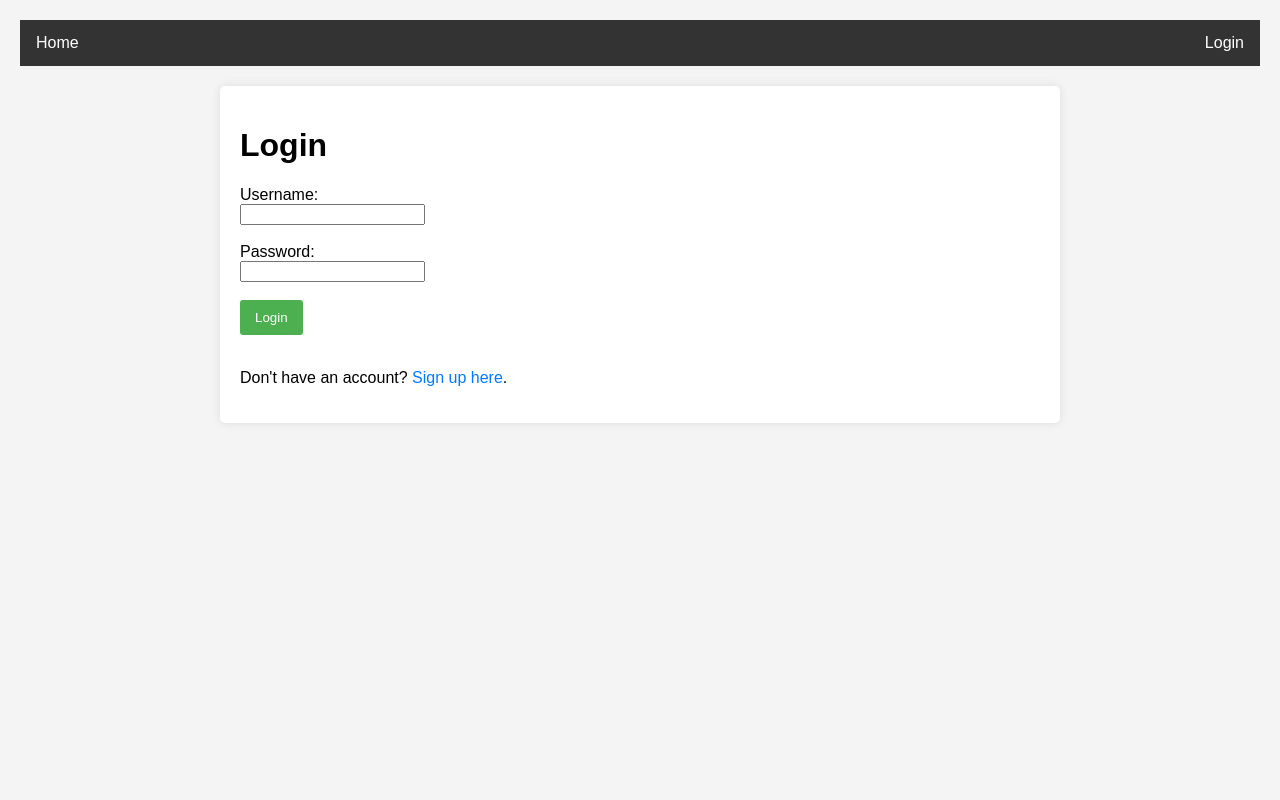
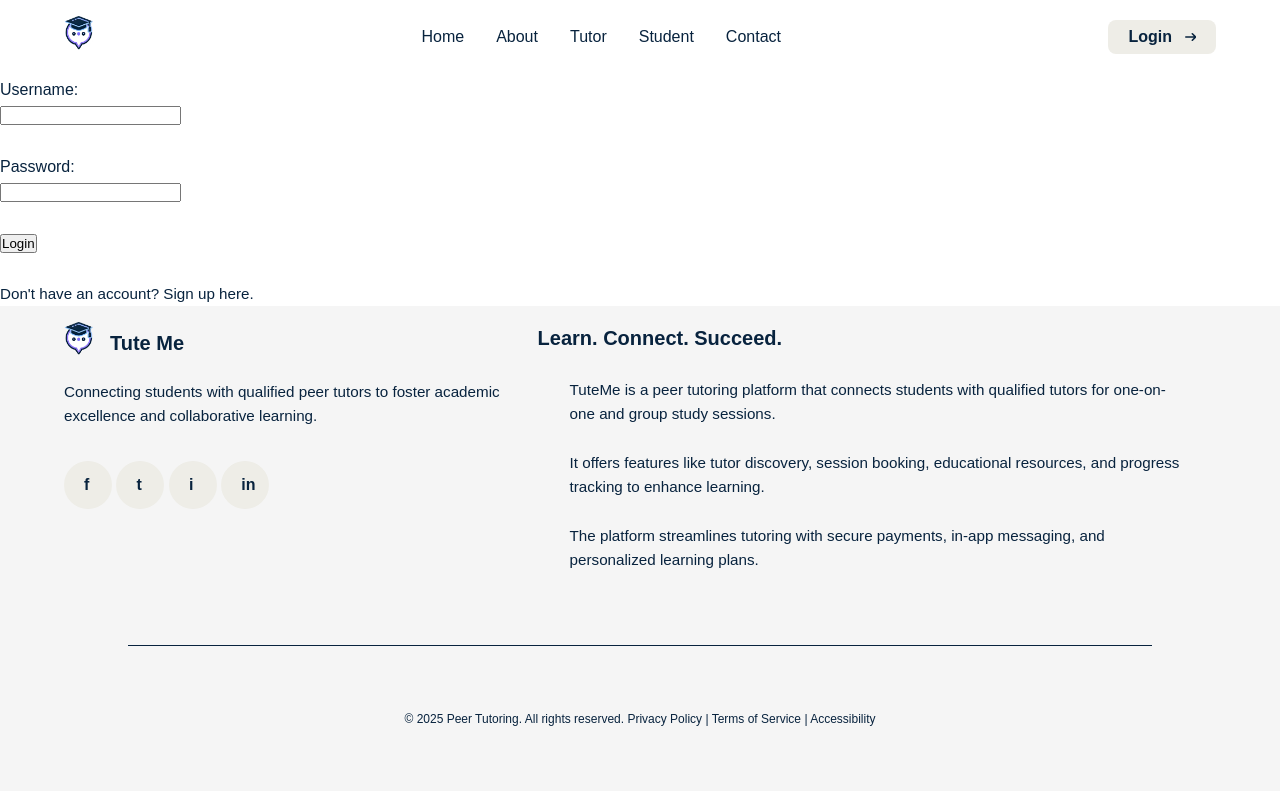
Before and after one commit to levs2424/PBDV-PROJECT, a Flask app: page /login in a window 1280 px wide. Run offline with Flask 3, Linux system fonts and the light colour scheme.

Commit message:
Header and Footer section styles with the loader completed

```diff
--- a/app.py
+++ b/app.py
@@ -89,7 +89,7 @@ def list_users():
 # Homepage
 @app.route('/')
 def index():
-    return redirect(url_for('login'))
+    return render_template('index.html')
 
 # Login
 @app.route('/login', methods=['GET', 'POST'])
--- /dev/null
+++ b/static/styles/style.css
@@ -0,0 +1,221 @@
+* {
+  margin: 0;
+  padding: 0;
+  box-sizing: border-box;
+}
+
+html {
+  scroll-behavior: smooth;
+}
+
+body {
+  background-color: #FFFFFF;
+  line-height: 1.6;
+  font-family: "Poppins", sans-serif;
+  font-weight: 500;
+  color: #08233E;
+}
+
+a {
+  color: #08233E;
+  text-decoration: none;
+  transition: color 0.3s ease-in-out;
+}
+a:hover {
+  color: #766EE4;
+}
+
+ul {
+  list-style: none;
+}
+
+li {
+  margin-bottom: 0;
+}
+
+h1,
+h2,
+h3 {
+  font-weight: 600;
+  color: #08233E;
+}
+
+h1 {
+  font-size: 3em;
+}
+
+h2 {
+  font-size: 1.75em;
+}
+
+h3 {
+  font-size: 1.25em;
+}
+
+p {
+  font-size: 0.95em;
+}
+
+.btn {
+  display: inline-flex;
+  align-items: center;
+  justify-content: center;
+  padding: 0.25rem 1.25rem;
+  background-color: #EEEDE7;
+  color: #08233e;
+  font-weight: 600;
+  border-radius: 0.5rem;
+  transition: color 0.2s, background-color 0.2s;
+}
+.btn:hover {
+  background-color: rgba(161, 171, 249, 0.5960784314);
+  color: #08233E;
+}
+.btn span {
+  width: 100%;
+}
+.btn .arrow-icon {
+  width: 1rem;
+  height: 1rem;
+  margin-left: 0.5rem;
+}
+
+header {
+  display: flex;
+  justify-content: center;
+  align-items: center;
+  position: fixed;
+  width: 100%;
+  padding: 1rem 4rem;
+  background-color: #FFFFFF;
+}
+header nav,
+header ul {
+  display: flex;
+  justify-content: space-between;
+  align-items: center;
+}
+header nav {
+  width: 100%;
+}
+header nav ul {
+  gap: 2rem;
+}
+
+footer {
+  display: grid;
+  grid-template-columns: repeat(5, 1fr);
+  grid-template-rows: repeat(5, 1fr);
+  grid-column-gap: 0px;
+  grid-row-gap: 0px;
+  gap: 2rem;
+  padding: 1rem 4rem;
+  background-color: #f5f5f5;
+}
+footer .contact {
+  grid-area: 1/1/4/3;
+}
+footer .contact .header {
+  margin-bottom: 2rem;
+}
+footer .contact .header div {
+  display: flex;
+  align-items: center;
+  gap: 1rem;
+  margin-bottom: 1rem;
+}
+footer .contact .links .btn {
+  width: 3rem;
+  height: 3rem;
+  border-radius: 100%;
+}
+footer .about {
+  grid-area: 1/3/4/6;
+}
+footer .about h3 {
+  margin-bottom: 1.5rem;
+}
+footer .about p {
+  padding: 0 2rem;
+}
+footer hr {
+  grid-area: 4/1/5/6;
+  margin: 2rem 4rem;
+  border: none;
+  border-top: 1px solid #08233E;
+}
+footer .copyright {
+  grid-area: 5/1/6/6;
+  text-align: center;
+  font-size: 0.75em;
+}
+
+.loader {
+  position: fixed;
+  top: 0;
+  left: 0;
+  width: 100%;
+  height: 100%;
+  background-color: #f5f5f5;
+  display: flex;
+  justify-content: center;
+  align-items: center;
+  z-index: 1000;
+}
+
+.loader .circle-container {
+  position: relative;
+  width: 3.75px;
+  height: 3.75px;
+}
+
+.loader .circle {
+  width: 1rem;
+  height: 1rem;
+  background-color: #08233E;
+  border-radius: 50%;
+  position: absolute;
+  animation: spinAndScale 1.5s infinite ease-in-out;
+}
+
+.loader .circle:nth-child(1) {
+  top: 0;
+  left: 0;
+  transform-origin: bottom right;
+}
+
+.loader .circle:nth-child(2) {
+  top: 0;
+  right: 0;
+  transform-origin: bottom left;
+}
+
+.loader .circle:nth-child(3) {
+  bottom: 0;
+  left: 0;
+  transform-origin: top right;
+}
+
+.loader .circle:nth-child(4) {
+  bottom: 0;
+  right: 0;
+  transform-origin: top left;
+}
+
+@keyframes spinAndScale {
+  0% {
+    transform: scale(1) rotate(0deg);
+  }
+  25% {
+    transform: scale(1.3) rotate(90deg);
+  }
+  50% {
+    transform: scale(1) rotate(180deg);
+  }
+  75% {
+    transform: scale(0.8) rotate(270deg);
+  }
+  100% {
+    transform: scale(1) rotate(360deg);
+  }
+}
--- a/templates/base.html
+++ b/templates/base.html
@@ -1,102 +1,49 @@
 <!-- templates/base.html -->
 <!DOCTYPE html>
 <html>
-<head>
-    <title>{% block title %}{% endblock %} - Peer Tutoring System</title>
-    <style>
-        body {
-            font-family: Arial, sans-serif;
-            margin: 0;
-            padding: 20px;
-            background-color: #f4f4f4;
-        }
-        .navbar {
-            background-color: #333;
-            overflow: hidden;
-            margin-bottom: 20px;
-        }
-        .navbar a {
-            float: left;
-            display: block;
-            color: white;
-            text-align: center;
-            padding: 14px 16px;
-            text-decoration: none;
-        }
-        .navbar a:hover {
-            background-color: #ddd;
-            color: black;
-        }
-        .container {
-            max-width: 800px;
-            margin: 0 auto;
-            background-color: white;
-            padding: 20px;
-            border-radius: 5px;
-            box-shadow: 0 0 10px rgba(0, 0, 0, 0.1);
-        }
-        .flash-messages {
-            margin-bottom: 20px;
-        }
-        .flash-messages p {
-            padding: 10px;
-            margin: 5px 0;
-            border-radius: 3px;
-        }
-        .flash-messages .success {
-            background-color: #d4edda;
-            color: #155724;
-        }
-        .flash-messages .error {
-            background-color: #f8d7da;
-            color: #721c24;
-        }
-        table {
-            width: 100%;
-            border-collapse: collapse;
-            margin-top: 20px;
-        }
-        table, th, td {
-            border: 1px solid #ddd;
-        }
-        th, td {
-            padding: 8px;
-            text-align: left;
-        }
-        th {
-            background-color: #f2f2f2;
-        }
-        button, input[type="submit"] {
-            background-color: #4CAF50;
-            color: white;
-            padding: 10px 15px;
-            border: none;
-            border-radius: 3px;
-            cursor: pointer;
-        }
-        button:hover, input[type="submit"]:hover {
-            background-color: #45a049;
-        }
-        a {
-            color: #007bff;
-            text-decoration: none;
-        }
-        a:hover {
-            text-decoration: underline;
-        }
-    </style>
-</head>
+    <head>
+        <meta charset="UTF-8">
+        <meta name="viewport" content="width=device-width, initial-scale=1.0">
+        <link rel="shortcut icon" href="../static/images/tute.png" type="image/x-icon">
+        <link rel="stylesheet" href="{{ url_for('static', filename='styles/style.css') }}">
+        <title>{% block title %}{% endblock %}</title>
+    </head>
 <body>
-    <div class="navbar">
-        <a href="{{ url_for('dashboard') }}">Home</a>
+    <div id="loader" class="loader">
+        <div class="circle-container">
+          <div class="circle"></div>
+          <div class="circle"></div>
+          <div class="circle"></div>
+          <div class="circle"></div>
+        </div>
+    </div>
+    <header>
         {% if session.get('user_id') %}
-            <a href="{{ url_for('logout') }}" style="float: right;">Logout</a>
+
         {% else %}
-            <a href="{{ url_for('login') }}" style="float: right;">Login</a>
-        {% endif %}
-    </div>
-    <div class="container">
-        <div class="flash-messages">
+            <nav class="guest-nav">
+                <a href="{{ url_for('index') }}" class="logo"><img src="../static/images/tute.png" alt="Tute Me" width="30"></a>
+
+                <ul>
+                    <li><a href="#">Home</a></li>
+                    <li><a href="#">About</a></li>
+                    <li><a href="#">Tutor</a></li>
+                    <li><a href="#">Student</a></li>
+                    <li><a href="#">Contact</a></li>
+                </ul>
+
+                <a href="{{ url_for('login') }}" class="btn">
+                    <span>Login</span>
+                    <svg class="arrow-icon" aria-hidden="true" xmlns="http://www.w3.org/2000/svg" fill="none" viewBox="0 0 14 10">
+                        <path stroke="currentColor" stroke-linecap="round" stroke-linejoin="round" stroke-width="2" d="M1 5h12m0 0L9 1m4 4L9 9"/>
+                    </svg>
+                </a>
+            </nav>
+        {%  endif %}
+    </header>
+
+    <main>
+        <section class="flash-messages">
             {% with messages = get_flashed_messages(with_categories=true) %}
                 {% if messages %}
                     {% for category, message in messages %}
@@ -104,9 +51,61 @@
                     {% endfor %}
                 {% endif %}
             {% endwith %}
-        </div>
+        </section>
         {% block content %}
         {% endblock %}
-    </div>
+    </main>
+
+    <footer>
+        <section class="contact">
+            <article class="header">
+                <div>
+                    <a href="{{ url_for('index') }}" class="logo"><img src="../static/images/tute.png" alt="Tute Me" width="30"></a>
+                    <h3>Tute Me</h3>
+                </div>
+                <p>Connecting students with qualified peer tutors to foster academic excellence and collaborative learning.</p>
+            </article>
+            <article class="links">
+                <a href="#" aria-label="Facebook" class="btn"><span>f</span></a>
+                <a href="#" aria-label="Twitter" class="btn"><span>t</span></a>
+                <a href="#" aria-label="Instagram" class="btn"><span>i</span></a>
+                <a href="#" aria-label="LinkedIn" class="btn"><span>in</span></a>
+            </article>
+        </section>
+
+        <section class="about">
+            <h3>Learn. Connect. Succeed.</h3>
+            <p>
+                TuteMe is a peer tutoring platform that connects students with qualified tutors for one-on-one and group study sessions.
+
+                <br />
+                <br />
+
+                It offers features like tutor discovery, session booking, educational resources, and progress tracking to enhance learning.
+
+                <br />
+                <br />
+
+                The platform streamlines tutoring with secure payments, in-app messaging, and personalized learning plans.
+            </p>
+        </section>
+
+        <hr>
+
+        <p class="copyright">&copy; 2025 Peer Tutoring. All rights reserved. <a href="#">Privacy Policy</a> | <a href="#">Terms of Service</a> | <a href="#">Accessibility</a></p>
+    </footer>
+
+    <script>
+        function showLoader() {
+          document.getElementById('loader').style.display = 'flex';
+        }
+
+        function hideLoader() {
+          document.getElementById('loader').style.display = 'none';
+        }
+
+        showLoader();
+        setTimeout(hideLoader, 3000);
+    </script>
 </body>
 </html>
```
Also changed, not shown: templates/index.html (added, +9 -0 lines), static/images/tute.png (added).
